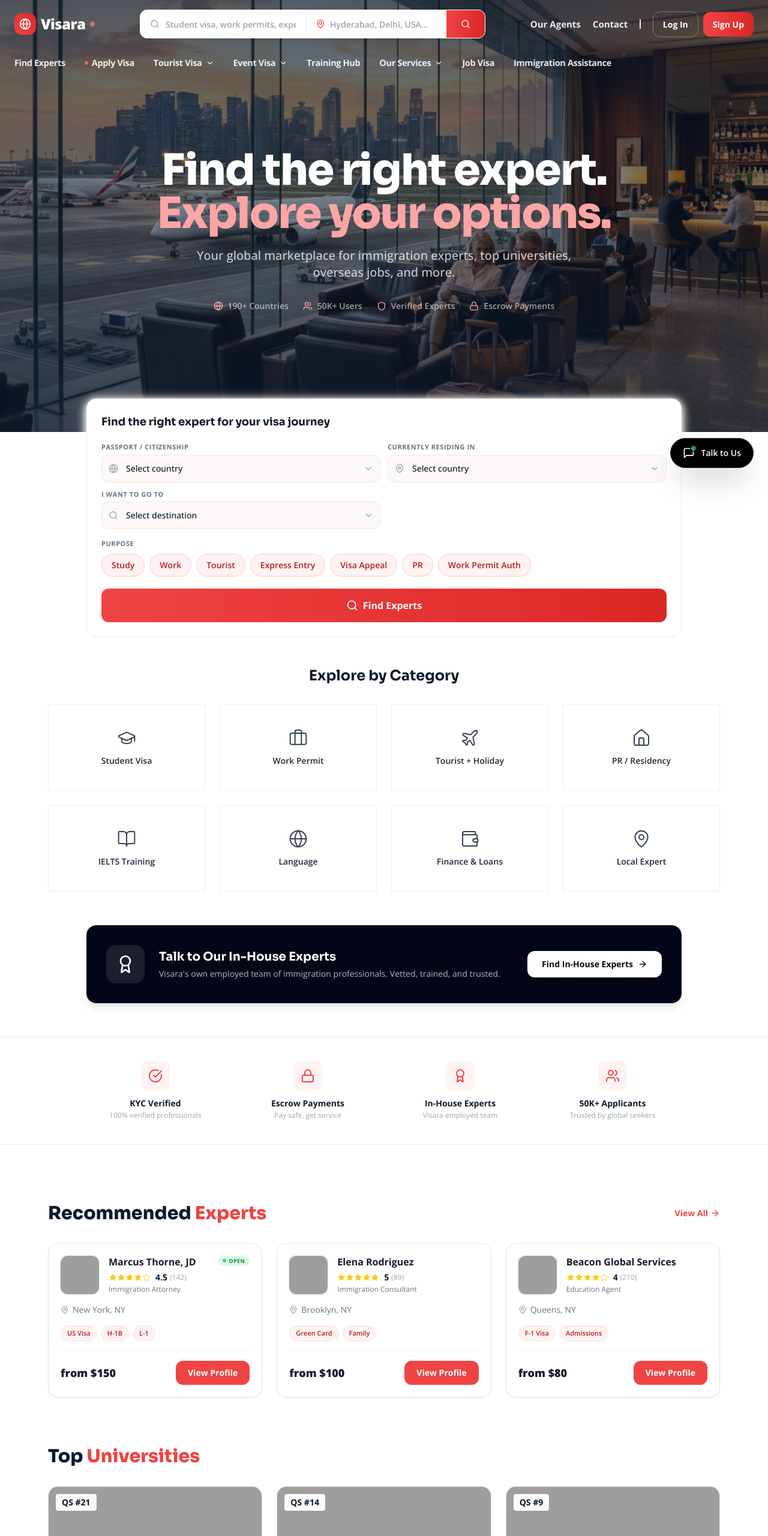
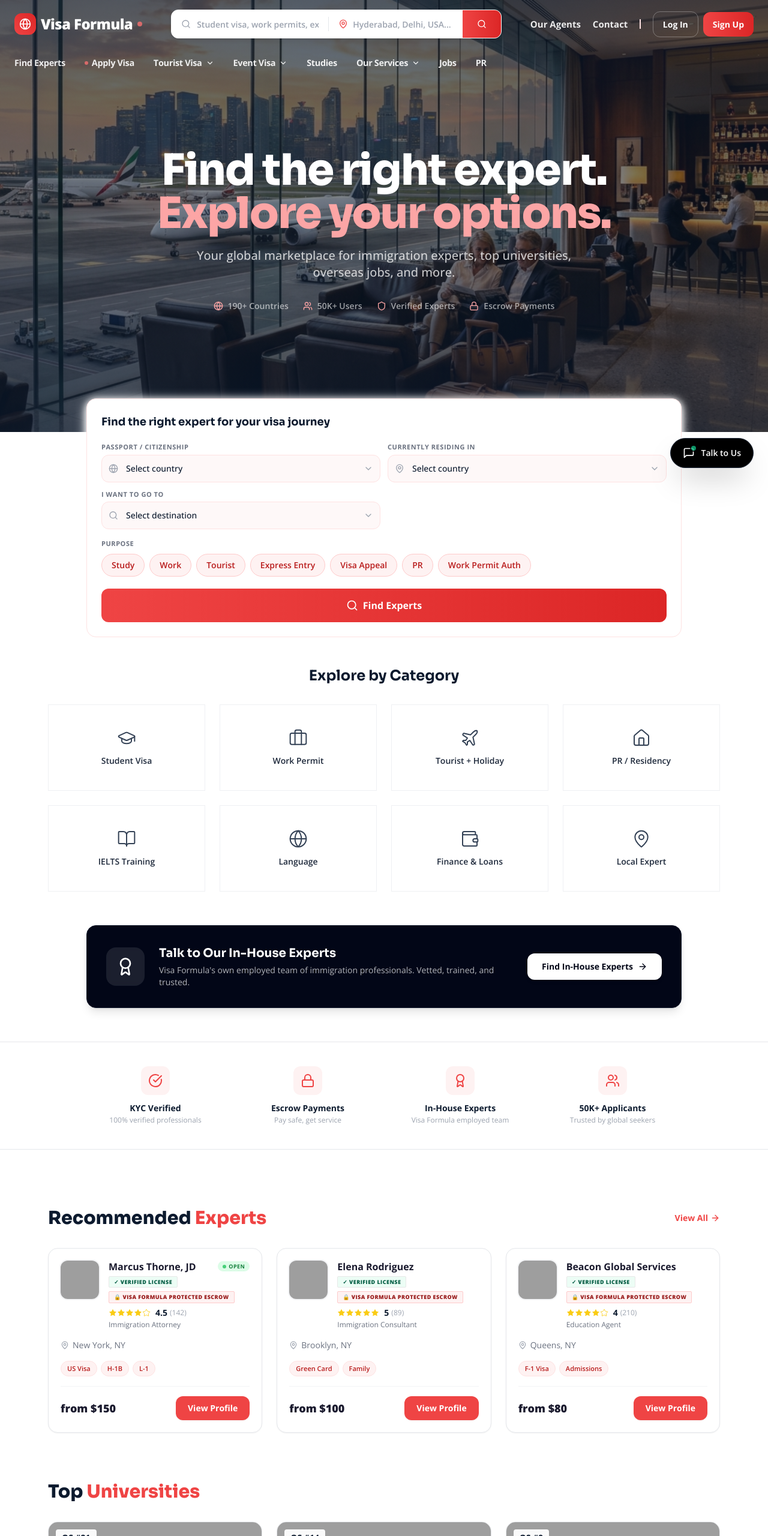
Before and after one commit to ceo4u/visaformula, an Astro site: page / in a window 1280 px wide. Shown: the top 2560 px of the page at 60% size. Built offline with nearby package versions, Linux system fonts and the light colour scheme; Astro itself is replaced by a stand-in of ours; grey boxes are pictures that could not be loaded.

Commit message:
Change branding to Visa Formula, rename navigation items to Jobs, Studies, and PR, and add Verified License and Escrow badges to consultant cards

```diff
--- a/components/layout/header.tsx
+++ b/components/layout/header.tsx
@@ -35,7 +35,7 @@ export function Header() {
                     <div className="w-9 h-9 bg-gradient-to-tr from-[#0ea5e9] to-[#0284c7] rounded-xl flex items-center justify-center shadow-md shadow-sky-100 group-hover:rotate-12 transition-transform duration-300">
                         <Globe className="w-5 h-5 text-white" />
                     </div>
-                    <span className="text-2xl font-extrabold tracking-tight text-navy">Visara</span>
+                    <span className="text-2xl font-extrabold tracking-tight text-navy">Visa Formula</span>
                     <span className="w-2 h-2 bg-emerald-400 rounded-full animate-pulse" />
                 </Link>
 
@@ -214,7 +214,7 @@ export function Header() {
                     {/* Training Hub Link */}
                     <Link href="/training"
                         className={`text-xs font-bold tracking-wide transition-all ${pathname === "/training" ? "text-[#0ea5e9]" : "text-navy hover:text-[#0ea5e9]"}`}>
-                        Training Hub
+                        Studies
                     </Link>
 
                     {/* Our Services Link */}
@@ -226,13 +226,13 @@ export function Header() {
                     {/* Overseas Jobs Link */}
                     <Link href="/jobs"
                         className={`text-xs font-bold tracking-wide transition-all ${pathname === "/jobs" ? "text-[#0ea5e9]" : "text-navy hover:text-[#0ea5e9]"}`}>
-                        Overseas Jobs
+                        Jobs
                     </Link>
 
                     {/* Legal Link */}
                     <Link href="/emergency"
                         className={`text-xs font-bold tracking-wide transition-all ${pathname === "/emergency" ? "text-[#0ea5e9]" : "text-navy hover:text-[#0ea5e9]"}`}>
-                        Legal
+                        PR
                     </Link>
                 </div>
             </div>
@@ -335,7 +335,7 @@ export function Header() {
                     <Link href="/training"
                         className={`block px-4 py-3.5 border-b border-gray-50 font-semibold text-sm ${pathname === "/training" ? "text-[#0ea5e9] bg-sky-50/50" : "text-gray-700 hover:bg-gray-50"} transition-colors`}
                         onClick={() => setIsMobileMenuOpen(false)}>
-                        Training Hub
+                        Studies
                     </Link>
 
                     {/* Our Services */}
@@ -349,14 +349,14 @@ export function Header() {
                     <Link href="/jobs"
                         className={`block px-4 py-3.5 border-b border-gray-50 font-semibold text-sm ${pathname === "/jobs" ? "text-[#0ea5e9] bg-sky-50/50" : "text-gray-700 hover:bg-gray-50"} transition-colors`}
                         onClick={() => setIsMobileMenuOpen(false)}>
-                        Overseas Jobs
+                        Jobs
                     </Link>
 
                     {/* Legal */}
                     <Link href="/emergency"
                         className={`block px-4 py-3.5 border-b border-gray-50 font-semibold text-sm ${pathname === "/emergency" ? "text-[#0ea5e9] bg-sky-50/50" : "text-gray-700 hover:bg-gray-50"} transition-colors`}
                         onClick={() => setIsMobileMenuOpen(false)}>
-                        Legal
+                        PR
                     </Link>
 
                     {/* Visara for Experts */}
--- a/src/components/ExpertCard.tsx
+++ b/src/components/ExpertCard.tsx
@@ -9,13 +9,23 @@ export function ExpertCard({ expert }: { expert: any }) {
                         <img src={expert.image} alt={expert.name} className="w-full h-full object-cover" />
                     </div>
                     <div className="flex-1 min-w-0">
-                        <div className="flex justify-between items-start gap-2">
-                            <h3 className="text-base font-bold text-[#1a1a2e] leading-tight truncate group-hover:text-red-500 transition-colors">{expert.name}</h3>
-                            {expert.badges?.includes("Open now") && (
-                                <span className="text-[9px] uppercase font-bold tracking-wider text-green-700 bg-green-100 px-2 py-0.5 rounded-full shrink-0 flex items-center gap-1">
-                                    <span className="w-1.5 h-1.5 bg-green-500 rounded-full animate-pulse" /> Open
+                        <div className="flex flex-col gap-1">
+                            <div className="flex items-center justify-between gap-2">
+                                <h3 className="text-base font-bold text-[#1a1a2e] leading-tight truncate group-hover:text-red-500 transition-colors">{expert.name}</h3>
+                                {expert.badges?.includes("Open now") && (
+                                    <span className="text-[9px] uppercase font-bold tracking-wider text-green-700 bg-green-100 px-2 py-0.5 rounded-full shrink-0 flex items-center gap-1">
+                                        <span className="w-1.5 h-1.5 bg-green-500 rounded-full animate-pulse" /> Open
+                                    </span>
+                                )}
+                            </div>
+                            <div className="flex flex-wrap gap-1.5 mt-0.5">
+                                <span className="text-[9px] font-black uppercase tracking-wider text-emerald-800 bg-emerald-50 border border-emerald-250 px-2 py-0.5 rounded-md shrink-0">
+                                    ✓ Verified License
                                 </span>
-                            )}
+                                <span className="text-[9px] font-black uppercase tracking-wider text-red-800 bg-red-50 border border-red-200 px-2 py-0.5 rounded-md shrink-0">
+                                    🔒 Visa Formula Protected Escrow
+                                </span>
+                            </div>
                         </div>
                         <div className="flex items-center gap-1 mt-1.5">
                             <div className="flex text-yellow-400">
--- a/src/components/interactive/FindExpertsPortal.tsx
+++ b/src/components/interactive/FindExpertsPortal.tsx
@@ -202,8 +202,15 @@ export function FindExpertsPortal() {
                                         <div className="flex-1">
                                             <div className="flex flex-col sm:flex-row sm:items-start sm:justify-between gap-2 mb-2 text-center sm:text-left">
                                                 <div>
-                                                    <h3 className="text-lg font-bold font-sora text-navy group-hover:text-slate-900 transition-colors flex items-center justify-center sm:justify-start gap-2 leading-tight">
-                                                        {e.name} <CheckCircle className="w-4 h-4 text-slate-900 fill-slate-50" />
+                                                    <h3 className="text-lg font-bold font-sora text-navy group-hover:text-slate-900 transition-colors flex flex-wrap items-center justify-center sm:justify-start gap-2 leading-tight">
+                                                        {e.name}
+                                                        <CheckCircle className="w-4 h-4 text-slate-900 fill-slate-50 shrink-0" />
+                                                        <span className="text-[9px] font-black uppercase tracking-wider text-emerald-800 bg-emerald-50 border border-emerald-200 px-2 py-0.5 rounded-md shrink-0">
+                                                            ✓ Verified License
+                                                        </span>
+                                                        <span className="text-[9px] font-black uppercase tracking-wider text-red-800 bg-red-50 border border-red-200 px-2 py-0.5 rounded-md shrink-0">
+                                                            🔒 Visa Formula Protected Escrow
+                                                        </span>
                                                     </h3>
                                                     <p className="text-xs text-gray-400 mt-0.5">{e.role} · {e.experience} yrs experience</p>
                                                 </div>
--- a/src/components/layout/Footer.astro
+++ b/src/components/layout/Footer.astro
@@ -9,7 +9,7 @@ import { Globe } from 'lucide-react';
             <div class="col-span-2 lg:col-span-1">
                 <a href="/" class="flex items-center gap-2 mb-5">
                     <Globe class="w-5 h-5 text-[#fca5a5]" />
-                    <span class="text-2xl font-extrabold tracking-tight text-white">Visara</span>
+                    <span class="text-2xl font-extrabold tracking-tight text-white">Visa Formula</span>
                 </a>
                 <p class="text-slate-400 text-sm leading-relaxed mb-6">
                     The Digital Diplomat for Global Migration. Simplifying the complex for thousands of dreamers daily.
@@ -28,7 +28,7 @@ import { Globe } from 'lucide-react';
                 <h4 class="font-bold mb-5 uppercase text-[11px] tracking-widest text-slate-500">Resources</h4>
                 <ul class="space-y-3 text-sm text-slate-400">
                     <li><a class="hover:text-white transition-colors" href="/support">Support Center</a></li>
-                    <li><a class="hover:text-white transition-colors" href="/about">About Visara</a></li>
+                    <li><a class="hover:text-white transition-colors" href="/about">About Visa Formula</a></li>
                     <li><a class="hover:text-white transition-colors" href="/emergency">Emergency Help</a></li>
                     <li><a class="hover:text-white transition-colors" href="/ai-assistant">AI Assistant</a></li>
                 </ul>
@@ -55,7 +55,7 @@ import { Globe } from 'lucide-react';
                 <a class="hover:text-white transition-colors" href="#">Privacy Policy</a>
                 <a class="hover:text-white transition-colors" href="#">Terms of Service</a>
             </div>
-            <p class="font-medium">© {new Date().getFullYear()} Visara. All rights reserved.</p>
+            <p class="font-medium">© {new Date().getFullYear()} Visa Formula. All rights reserved.</p>
         </div>
     </div>
 </footer>
--- a/src/components/layout/Header.astro
+++ b/src/components/layout/Header.astro
@@ -32,7 +32,7 @@ const servicesDropdownItems = [
             <div class="w-9 h-9 bg-gradient-to-tr from-[#ef4444] to-[#dc2626] rounded-xl flex items-center justify-center group-hover:rotate-12 transition-transform duration-300">
                 <Globe class="w-5 h-5 text-white" />
             </div>
-            <span id="logo-text" class="font-opensans text-2xl font-extrabold tracking-tight text-navy transition-colors duration-300">Visara</span>
+            <span id="logo-text" class="font-opensans text-2xl font-extrabold tracking-tight text-navy transition-colors duration-300">Visa Formula</span>
             <span class="w-2 h-2 bg-red-400 rounded-full animate-pulse" />
         </a>
 
@@ -191,7 +191,7 @@ const servicesDropdownItems = [
             <!-- Training Hub Link -->
             <a href="/training"
                 class={`font-opensans category-menu-link text-[14.5px] font-bold tracking-tight transition-all ${pathname === "/training" ? "text-[#ef4444]" : "text-navy hover:text-[#ef4444]"}`}>
-                Training Hub
+                Studies
             </a>
 
             <!-- Our Services Dropdown -->
@@ -238,13 +238,13 @@ const servicesDropdownItems = [
             <!-- Overseas Jobs Link -->
             <a href="/jobs"
                 class={`font-opensans category-menu-link text-[14.5px] font-bold tracking-tight transition-all ${pathname === "/jobs" ? "text-[#ef4444]" : "text-navy hover:text-[#ef4444]"}`}>
-                Job Visa
+                Jobs
             </a>
 
             <!-- Legal Link -->
             <a href="/emergency"
                 class={`font-opensans category-menu-link text-[14.5px] font-bold tracking-tight transition-all ${pathname === "/emergency" ? "text-[#ef4444]" : "text-navy hover:text-[#ef4444]"}`}>
-                Immigration Assistance
+                PR
             </a>
         </div>
     </div>
@@ -335,7 +335,7 @@ const servicesDropdownItems = [
         <!-- Other Pages -->
         <a href="/training"
             class={`block px-4 py-3.5 border-b border-gray-50 font-semibold text-sm ${pathname === "/training" ? "text-[#ef4444] bg-red-50/50" : "text-gray-700 hover:bg-gray-50"}`}>
-            Training Hub
+            Studies
         </a>
 
         <!-- Our Services Dropdown (Mobile) -->
@@ -370,12 +370,12 @@ const servicesDropdownItems = [
 
         <a href="/jobs"
             class={`block px-4 py-3.5 border-b border-gray-50 font-semibold text-sm ${pathname === "/jobs" ? "text-[#ef4444] bg-red-50/50" : "text-gray-700 hover:bg-gray-50"}`}>
-            Job Visa
+            Jobs
         </a>
 
         <a href="/emergency"
             class={`block px-4 py-3.5 border-b border-gray-50 font-semibold text-sm ${pathname === "/emergency" ? "text-[#ef4444] bg-red-50/50" : "text-gray-700 hover:bg-gray-50"}`}>
-            Immigration Assistance
+            PR
         </a>
 
         <a href="/agents"
--- a/src/layouts/Layout.astro
+++ b/src/layouts/Layout.astro
@@ -44,7 +44,7 @@ const isTransparentHeaderPage = isHome || isJobs || isTours || isEvents;
   <meta name="viewport" content="width=device-width, initial-scale=1.0" />
 
   <!-- Primary SEO -->
-  <title>{title} | Visara — Global Immigration Marketplace</title>
+  <title>{title} | Visa Formula — Global Immigration Marketplace</title>
   <meta name="description" content={description} />
   <meta name="keywords" content={keywords} />
   <link rel="canonical" href={currentUrl} />
@@ -52,15 +52,15 @@ const isTransparentHeaderPage = isHome || isJobs || isTours || isEvents;
   <!-- Open Graph / Facebook -->
   <meta property="og:type" content="website" />
   <meta property="og:url" content={currentUrl} />
-  <meta property="og:title" content={`${title} | Visara — Global Immigration Marketplace`} />
+  <meta property="og:title" content={`${title} | Visa Formula — Global Immigration Marketplace`} />
   <meta property="og:description" content={description} />
   <meta property="og:image" content={ogImage} />
-  <meta property="og:site_name" content="Visara" />
+  <meta property="og:site_name" content="Visa Formula" />
 
   <!-- Twitter -->
   <meta name="twitter:card" content="summary_large_image" />
   <meta name="twitter:url" content={currentUrl} />
-  <meta name="twitter:title" content={`${title} | Visara — Global Immigration Marketplace`} />
+  <meta name="twitter:title" content={`${title} | Visa Formula — Global Immigration Marketplace`} />
   <meta name="twitter:description" content={description} />
   <meta name="twitter:image" content={ogImage} />
 
--- a/src/pages/index.astro
+++ b/src/pages/index.astro
@@ -107,7 +107,7 @@ const successStories = [
           </div>
           <div class="flex-1 text-center md:text-left">
             <h3 class="font-sora text-xl font-bold mb-1">Talk to Our In-House Experts</h3>
-            <p class="text-white/70 text-sm">Visara's own employed team of immigration professionals. Vetted, trained, and trusted.</p>
+            <p class="text-white/70 text-sm">Visa Formula's own employed team of immigration professionals. Vetted, trained, and trusted.</p>
           </div>
           <button class="bg-white text-slate-950 px-6 py-3 rounded-xl font-bold text-sm shadow-md hover:bg-white/90 transition-all flex items-center gap-2 group-hover:gap-3 shrink-0">
             Find In-House Experts <ArrowRight class="w-4 h-4" />
@@ -122,7 +122,7 @@ const successStories = [
         {[
           { icon: CheckCircle, label: "KYC Verified", desc: "100% verified professionals", color: "text-[#ef4444]", bg: "bg-red-50" },
           { icon: Lock, label: "Escrow Payments", desc: "Pay safe, get service", color: "text-[#ef4444]", bg: "bg-red-50" },
-          { icon: Award, label: "In-House Experts", desc: "Visara employed team", color: "text-[#ef4444]", bg: "bg-red-50" },
+          { icon: Award, label: "In-House Experts", desc: "Visa Formula employed team", color: "text-[#ef4444]", bg: "bg-red-50" },
           { icon: Users, label: "50K+ Applicants", desc: "Trusted by global seekers", color: "text-[#ef4444]", bg: "bg-red-50" },
         ].map(item => {
           const Icon = item.icon;
```
